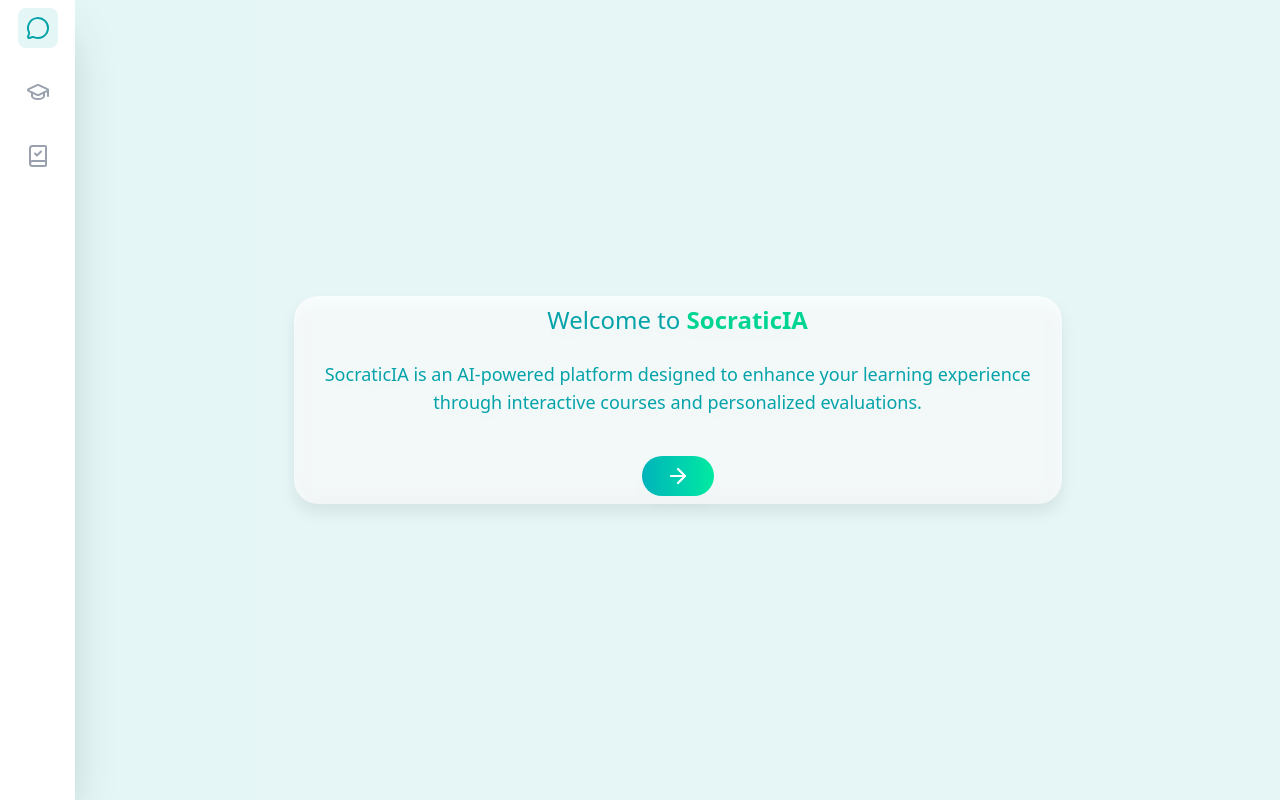
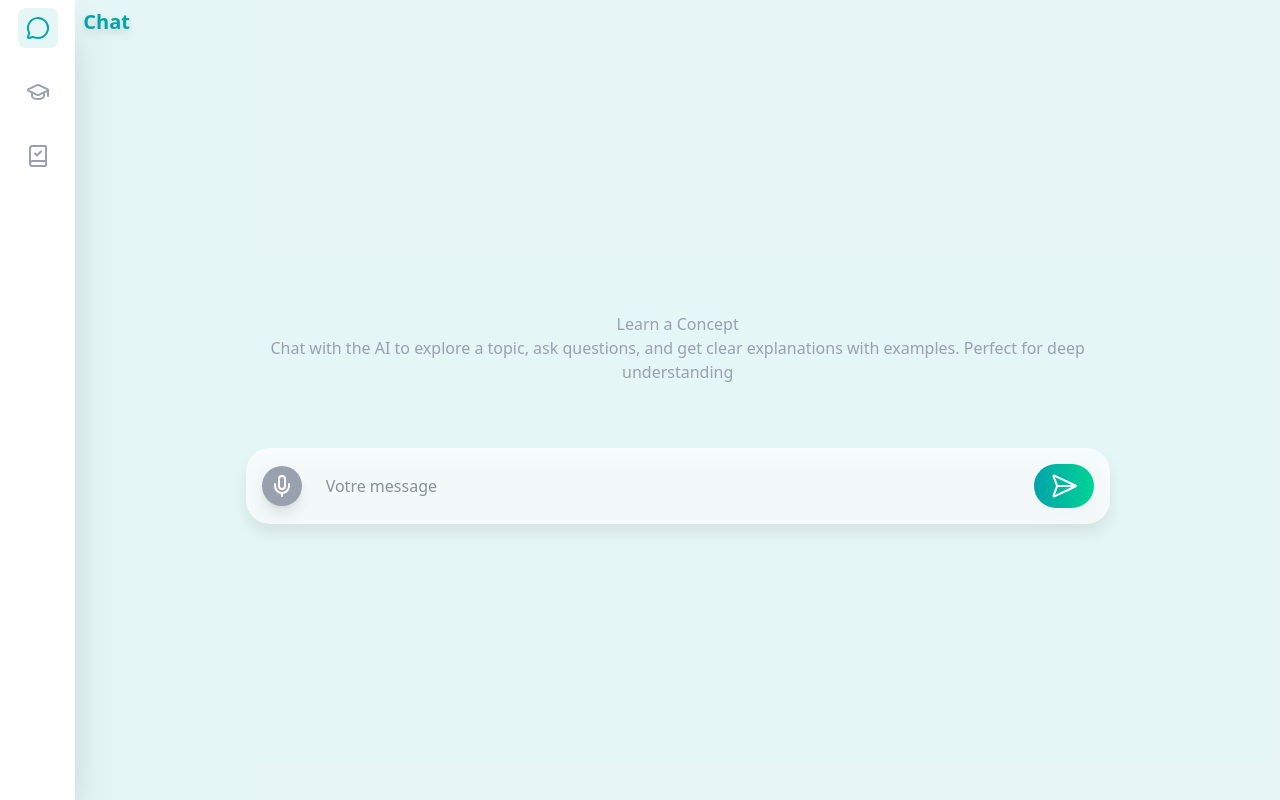
Before and after one commit to Lomila77/Never-answer, a React (Vite) app in the folder frontend/: page / in a window 1280 px wide. Built offline with nearby package versions, Linux system fonts and the light colour scheme; no server answers.

Commit message:
fix : disabled text if not received

```diff
--- a/frontend/src/components/Form.jsx
+++ b/frontend/src/components/Form.jsx
@@ -14,6 +14,7 @@ function Form({route, title}) {
     const [messages, setMessages] = useState([]);
     const [loading, setLoading] = useState(false);
     const [currentIaMessage, setCurrentIaMessage] = useState("");
+    const [isReceived, setIsReceived] = useState(true);
 
     const ws = useRef(null);
     const description = {
@@ -33,6 +34,7 @@ function Form({route, title}) {
         ws.current.onmessage = (event) => {
             console.log("Réponse de l'IA :", event.data); // 👈 Ajoute ceci
             const data = JSON.parse(event.data);
+            setIsReceived(false);
             if (data.audio) {
                 const audioBlob = base64ToBlob(data.audio);
                 setMessages(prev => [
@@ -52,6 +54,7 @@ function Form({route, title}) {
             }
             if (data.done) {
                 setCurrentIaMessage("");
+                setIsReceived(true);
             }
             setLoading(false)
         };
@@ -72,6 +75,7 @@ function Form({route, title}) {
 
     useEffect(() => {
         if (currentIaMessage !== "") {
+            setIsReceived(false);
             setMessages(prev => {
                 if (prev.length === 0) return prev;
                 const last = prev[prev.length - 1];
@@ -116,29 +120,13 @@ function Form({route, title}) {
         }
         setLoading(false);
     }
-    // a tester pour voir la performance
-    // const handleSubmit = (e) => {
-    //     e.preventDefault();
-    //     if (message === "") return;
-    //     setLoading(true);
-    //     // Décale le travail lourd (base64 + WebSocket) pour ne pas bloquer le thread principal
-    //     setTimeout(async () => {
-    //       if (ws.current && ws.current.readyState === WebSocket.OPEN) {
-    //         const base64text = await textToBase64(message);
-    //         const message64 = {
-    //           text: base64text,
-    //         };
-    //         ws.current.send(JSON.stringify(message64));
-    //         setMessages(prev => [
-    //           ...prev,
-    //           { from: "user", text: message }
-    //         ]);
-    //         setMessage("");
-    //       } else {
-    //         alert("WebSocket non connecté");
-    //       }
-    //     }, 0);
-    //   };
+
+    const handleChange = (e) => {
+        if(e.which === 13 && !e.shiftKey) {
+            $(this).closest("form").submit();
+        }
+        setMessage(e.target.value);
+    }
 
     return <div className={`min-h-0 flex-1 pb-4 flex flex-col ${messages && messages.length > 0 ? "justify-end" : "justify-center gap-6 max-w-4xl self-center"}`}>
             <Cadre size={messages && messages.length > 0 ? "msg" : "text"} componentChildren={
@@ -151,18 +139,20 @@ function Form({route, title}) {
             onSubmit={handleSubmit}
             className="flex items-center gap-2 p-4 sticky bottom-0 w-full"
             >
-                <VoiceChat sendAudio={sendAudio}/>
-                <textarea
+                <VoiceChat disabled={isReceived} sendAudio={sendAudio}/>
+                <input
+                disabled={!isReceived}
                 type="text"
                 value={message}
-                onChange={e => setMessage(e.target.value)}
+                onChange={(e)=>handleChange(e)}
                 placeholder="Votre message"
                 className="flex-1 px-4 py-2 h-10 whitespace-pre-wrap text-wrap focus:outline-none"
                 />
 
                 <button
                 type="submit"
-                disabled={loading}
+                // disabled={loading}
+                disabled={isReceived == false}
                   className="
                     bg-gradient-to-r from-[var(--primary)] to-emerald-400
                     text-white px-4 py-2 rounded-full disabled:opacity-50
--- a/frontend/src/components/Recorder.jsx
+++ b/frontend/src/components/Recorder.jsx
@@ -3,7 +3,7 @@ import { Mic } from 'lucide-react';
 
 
 // a modifier dans l'avenir car audio [Deprecation] The ScriptProcessorNode is deprecated. Use AudioWorkletNode instead
-export default function VoiceChat({ route, sendAudio }) {
+export default function VoiceChat({ disabled, sendAudio }) {
     const [recording, setRecording] = useState(false);
     const audioContextRef = useRef(null);
     const mediaStreamRef = useRef(null);
@@ -111,8 +111,9 @@ export default function VoiceChat({ route, sendAudio }) {
         <div>
             <button
                 type="button"
+                disabled={disabled == false}
                 onClick={recording ? stopRecording : startRecording}
-                className={`btn btn-gray-400 size-10 flex border-none items-center justify-center
+                className={`disabled:opacity-55 btn btn-gray-400 size-10 flex border-none items-center justify-center
                 ${recording ? "bg-[var(--primary)] hover:scale-110 hover:brightess-100" :
                     "bg-gray-400 hover:bg-gradient-to-r from-[var(--primary)] to-emerald-400 "}
                     rounded-full p-4 shadow-lg active:scale-95
--- a/frontend/src/pages/Home.jsx
+++ b/frontend/src/pages/Home.jsx
@@ -28,16 +28,16 @@ function Home({route}) {
     }
 // remettre le code de la selection
     return (
-        <>
-   { welcomeDisplayed ? (<Welcome setWelcomeDisplayed={setWelcomeDisplayed} />) :
-   ( !isSelectionComplete ? (
-        <Selection handlesubmitSelection={handleSubmitSelection} />
-    ) : (
+//         <>
+//    { welcomeDisplayed ? (<Welcome setWelcomeDisplayed={setWelcomeDisplayed} />) :
+//    ( !isSelectionComplete ? (
+//         <Selection handlesubmitSelection={handleSubmitSelection} />
+//     ) : (
         <div className='h-screen flex w-full flex-col'>
             <h1 className='text-xl text-left p-2 text-[var(--primary)] font-bold drop-shadow-lg '>{title}</h1>
             <Form route={route} title={title} />
         </div>
-    ))}</>
+    // ))}</>
 );
 }
 
```
